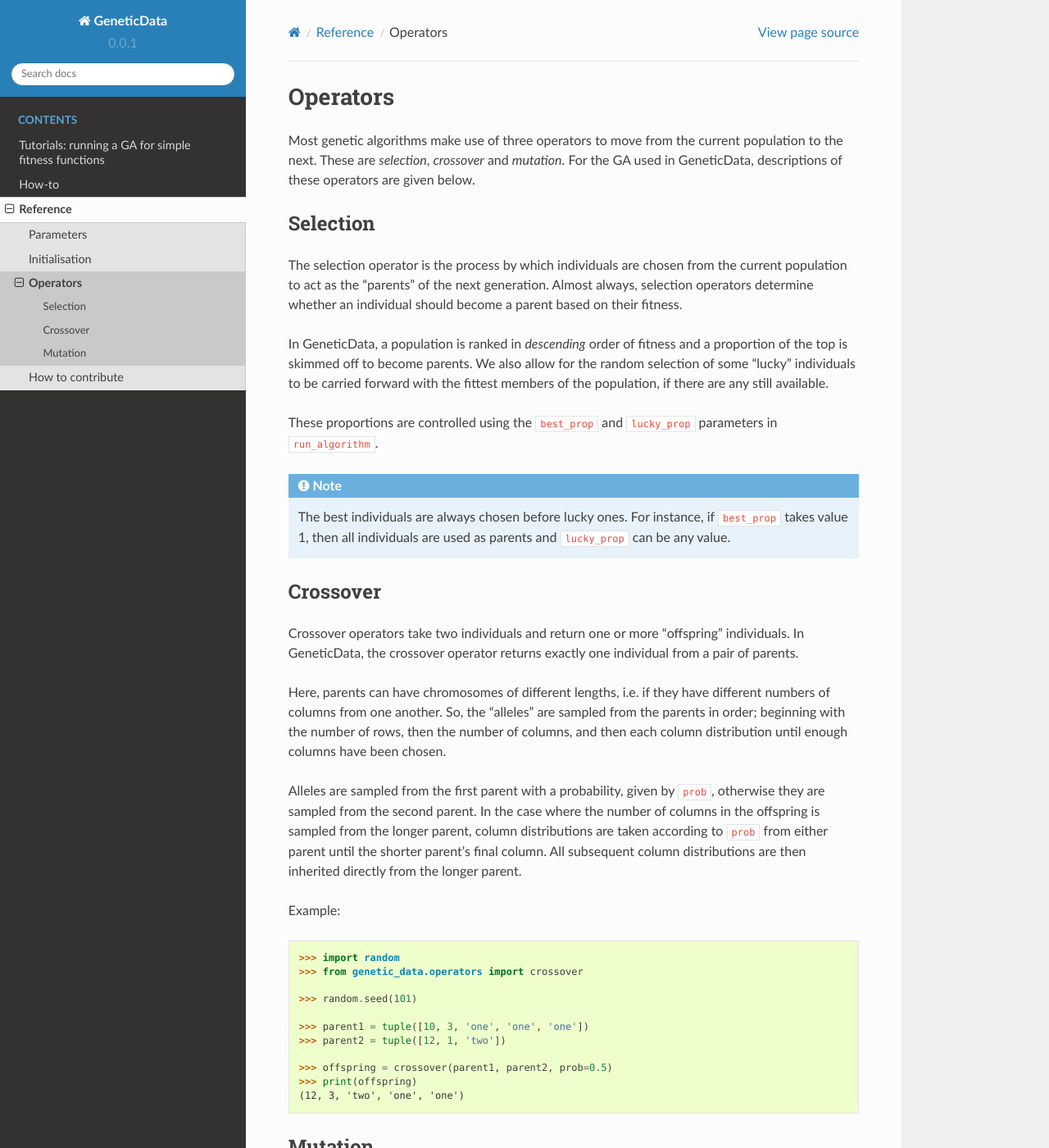
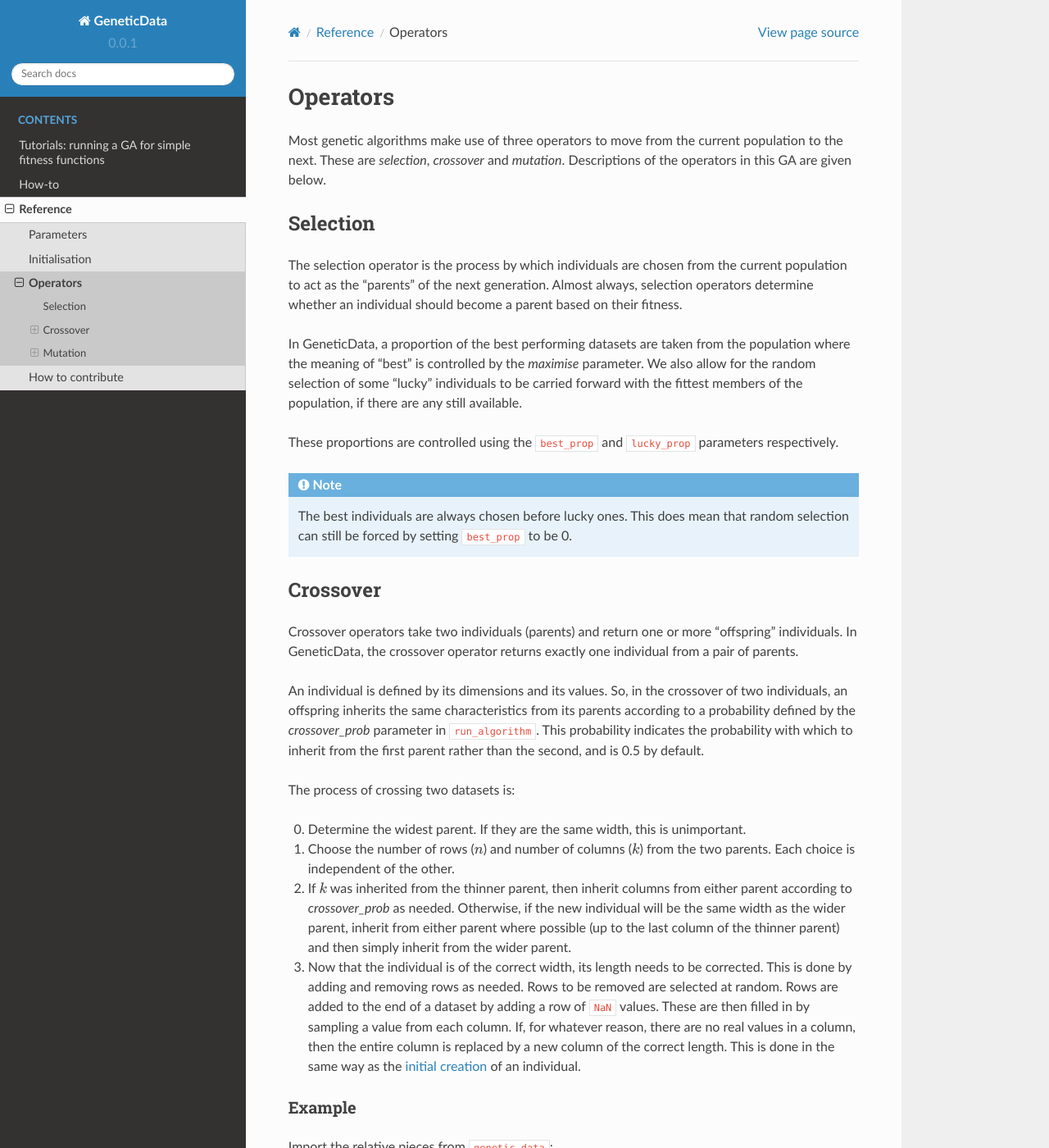
Before and after one commit to daffidwilde/edo, a Sphinx documentation site: the page built from docs/reference/operators.rst, in a window 1280 px wide and 1400 px high. Shown: the whole window at 82% size. Built offline with Sphinx 7.4.7 and the Read the Docs theme 2.0.0, drawn with Linux system fonts in a browser that asks for light colours; some of the changed text lies outside the part shown.

Commit message:
Update docs new inds (#20)
* Add subsections for how-to

* Update home page intro

* Add/update example scripts for operators.

* Fix bug in mutation operator.

Mutating wasn't actually doing anything! How embarrassing... Now it
does so no worries.

* Add image and csv files for examples.

* Update operator explanations and examples.

Operator explanations now reflect the fact that individuals are a single
dataset following the updated functions.

The first tutorial also now points to the correct image file.

```diff
--- a/docs/reference/initialisation.rst
+++ b/docs/reference/initialisation.rst
@@ -1,5 +1,8 @@
 Initialisation
 ==============
+
+
+.. _create-ind:
 
 Creating an individual
 ----------------------
--- /dev/null
+++ b/docs/reference/mutant.csv
@@ -0,0 +1,4 @@
+,col_0
+0,-17.6784
+1,0.7787
+2,-5.5145
--- /dev/null
+++ b/docs/reference/offspring.csv
@@ -0,0 +1,3 @@
+,col_0,col_1
+0,-4.9462,-10.2131
+1,-9.3712,-11.2349
--- a/docs/reference/operators.rst
+++ b/docs/reference/operators.rst
@@ -4,8 +4,8 @@
 =========
 
 Most genetic algorithms make use of three operators to move from the current
-population to the next. These are *selection*, *crossover* and *mutation*. For
-the GA used in GeneticData, descriptions of these operators are given below.
+population to the next. These are *selection*, *crossover* and *mutation*.
+Descriptions of the operators in this GA are given below.
 
 Selection
 ---------
@@ -15,77 +15,158 @@
 always, selection operators determine whether an individual should become a
 parent based on their fitness.
 
-In GeneticData, a population is ranked in *descending* order of fitness and a
-proportion of the top is skimmed off to become parents. We also allow for the
-random selection of some "lucky" individuals to be carried forward with the
-fittest members of the population, if there are any still available.
+In GeneticData, a proportion of the best performing datasets are taken from the
+population where the meaning of "best" is controlled by the `maximise`
+parameter. We also allow for the random selection of some "lucky" individuals to
+be carried forward with the fittest members of the population, if there are any
+still available.
 
 These proportions are controlled using the :code:`best_prop` and
-:code:`lucky_prop` parameters in :code:`run_algorithm`.
+:code:`lucky_prop` parameters respectively.
 
 .. note::
-    The best individuals are always chosen before lucky ones. For instance, if
-    :code:`best_prop` takes value 1, then all individuals are used as parents
-    and :code:`lucky_prop` can be any value.
+    The best individuals are always chosen before lucky ones. This does mean
+    that random selection can still be forced by setting :code:`best_prop` to be
+    0.
+
+.. _cross:
 
 Crossover
 ---------
 
-Crossover operators take two individuals and return one or more "offspring"
-individuals. In GeneticData, the crossover operator returns exactly one
-individual from a pair of parents.
+Crossover operators take two individuals (parents) and return one or more
+"offspring" individuals. In GeneticData, the crossover operator returns exactly
+one individual from a pair of parents.
 
-Here, parents can have chromosomes of different lengths, i.e. if they have
-different numbers of columns from one another. So, the "alleles" are sampled
-from the parents in order; beginning with the number of rows, then the number of
-columns, and then each column distribution until enough columns have been
-chosen.
+An individual is defined by its dimensions and its values. So, in the crossover
+of two individuals, an offspring inherits the same characteristics from its
+parents according to a probability defined by the `crossover_prob` parameter in
+:code:`run_algorithm`. This probability indicates the probability with which to
+inherit from the first parent rather than the second, and is 0.5 by default.
 
-Alleles are sampled from the first parent with a probability, given by
-:code:`prob`, otherwise they are sampled from the second parent. In the case
-where the number of columns in the offspring is sampled from the longer parent,
-column distributions are taken according to :code:`prob` from either parent
-until the shorter parent's final column. All subsequent column distributions are
-then inherited directly from the longer parent.
+The process of crossing two datasets is:
 
-Example::
+0. Determine the widest parent. If they are the same width, this is unimportant.
 
-    >>> import random
+1. Choose the number of rows (:math:`n`) and number of columns (:math:`k`) from
+   the two parents. Each choice is independent of the other.
+
+2. If :math:`k` was inherited from the thinner parent, then inherit columns from
+   either parent according to `crossover_prob` as needed. Otherwise, if the new
+   individual will be the same width as the wider parent, inherit from either
+   parent where possible (up to the last column of the thinner parent) and then
+   simply inherit from the wider parent.
+
+3. Now that the individual is of the correct width, its length needs to be
+   corrected. This is done by adding and removing rows as needed. Rows to be
+   removed are selected at random. Rows are added to the end of a dataset by
+   adding a row of :code:`NaN` values. These are then filled in by sampling a
+   value from each column. If, for whatever reason, there are no real values in
+   a column, then the entire column is replaced by a new column of the correct
+   length. This is done in the same way as the
+   :ref:`initial creation <create-ind>` of an individual.
+
+Example
++++++++
+
+Import the relative pieces from :code:`genetic_data`::
+
+    >>> import numpy as np
+    >>> from genetic_data.components import create_individual
     >>> from genetic_data.operators import crossover
+    >>> from genetic_data.pdfs import Normal
 
-    >>> random.seed(101)
+Set a seed::
 
-    >>> parent1 = tuple([10, 3, 'one', 'one', 'one'])
-    >>> parent2 = tuple([12, 1, 'two'])
+    >>> np.random.seed(1)
 
-    >>> offspring = crossover(parent1, parent2, prob=0.5)
-    >>> print(offspring)
-    (12, 3, 'two', 'one', 'one')
+Define the constraints and initial parameters of the simulation::
 
+    >>> row_limits, col_limits = [1, 3], [1, 5]
+    >>> pdfs = [Normal]
+
+Generate two individuals::
+
+    >>> parents = [create_individual(row_limits, col_limits, pdfs) \
+    ...            for _ in range(2)]
+
+These individuals look like this (every dataset's entries in the following
+examples has been rounded to 4 d.p.):
+
+.. csv-table:: The first parent
+   :file: parent_1.csv
+   :align: center
+
+.. csv-table:: The second parent
+   :file: parent_2.csv
+   :align: center
+
+Finally, apply the crossover::
+
+    >>> offspring = crossover(*parents, prob=0.5)
+
+Then :code:`offspring` is the following dataset:
+
+.. csv-table:: The offspring
+   :file: offspring.csv
+   :align: center
+
+.. _mutate:
 
 Mutation
 --------
 
 To maintain a level of variety in a population and to force a GA to explore more
-of the search space, individuals are mutated during the "birth" process. There
-are several practices taken but the most common is this. Take each individual in
-the new population of offspring and run along their alleles, deciding whether or
-not to mutate that allele according to a probability.
+of the search space, individuals are mutated immediately after the crossover
+process. There are many ways of mutating an individual. The most common is to
+take each individual in the population of offspting and run along their alleles,
+deciding whether or not to mutate that allele according to a small probability.
 
 In GeneticData, this probability is controlled by the parameter
-:code:`allele_prob`. There is also the ability to control the probability with
-which *any* individual is mutated using the :code:`mutation_prob` parameter.
+:code:`mutation_prob` in :code:`run_algorithm`. However, the method of mutation
+is not quite as simple. An individual is mutated in the following way:
 
-By default, :code:`mutation_prob` takes value 1 so all individuals are up for
-mutation, and each allele is mutated in the following way:
+1. The number of rows and columns are mutated by adding or removing a line from
+   each axis with equal probability either way. The process of adding and
+   removing lines is the same as in the :ref:`crossover <cross>` process. Note
+   that the number of rows and columns will not mutate beyond the bounds passed
+   to the GA in the :code:`row_limits` and :code:`col_limits` parameters.
 
-* The number of rows and/or columns are mutated by resampling from the discrete
-  uniform distribution over :code:`row_limits` and :code:`col_limits`
-  respectively.
-* Each subsequent column distribution is mutated by either:
+2. Then, with the dimension of the dataset mutated, each value in the dataset is
+   mutated with the same mutation probability. A value is mutated by sampling a
+   single value from the normal distribution centred at the current value and
+   with standard deviation given by the parameter :code:`sigma`. This stops the
+   mutation process from changing an individual too drastically by using smaller
+   values of :code:`sigma`. Though, more dramatic mutation can be encouraged by
+   setting this parameter (and `mutation_prob`) to be higher.
 
-  - mutating to another type of distribution passed to the GA in the
-    :code:`pdfs` parameter (and sampling the required parameters for that
-    distribution); or
-  - mutating the parameter(s) for the current type of distribution, i.e.
-    changing the shape of that column.
+Example
++++++++
+
+Import the mutation operator::
+
+    >>> from genetic_data.operators import mutation
+
+Set the mutation parameters. These are deliberately large to guarantee a
+substantial mutation::
+
+    >>> mutation_prob = 1.
+    >>> sigma = 10.
+
+Mutate the offspring that was just created::
+
+    >>> mutant = mutation(
+    ...     offspring,
+    ...     prob=mutation_prob,
+    ...     row_limits=row_limits,
+    ...     col_limits=col_limits,
+    ...     pdfs=pdfs,
+    ...     weights=None,
+    ...     sigma=10.
+    ... )
+
+This gives the following mutated dataset:
+
+.. csv-table:: The mutant
+   :file: mutant.csv
+   :align: center
--- /dev/null
+++ b/docs/reference/parent_1.csv
@@ -0,0 +1,3 @@
+,col_0,col_1,col_2,col_3
+0,4.4056,-10.2131,-3.4869,7.3268
+1,4.406,-11.2349,3.4481,8.0478
--- /dev/null
+++ b/docs/reference/parent_2.csv
@@ -0,0 +1,3 @@
+,col_0,col_1
+0,-4.9462,5.9852
+1,-9.3712,-0.3256
--- /dev/null
+++ b/docs/src/operator_examples.py
@@ -0,0 +1,28 @@
+import numpy as np
+
+from genetic_data.components import create_individual
+from genetic_data.operators import crossover, mutation
+from genetic_data.pdfs import Normal
+
+np.random.seed(1)
+
+row_limits, col_limits = [1, 3], [1, 5]
+pdfs = [Normal]
+
+parents = [create_individual(row_limits, col_limits, pdfs) for _ in range(2)]
+offspring = crossover(*parents, prob=0.5, pdfs=pdfs, weights=None)
+mutant = mutation(
+    offspring,
+    prob=1.,
+    row_limits=row_limits,
+    col_limits=col_limits,
+    pdfs=pdfs,
+    weights=None,
+    sigma=10.,
+)
+
+for i, parent in enumerate(parents):
+    parent.round(4).to_csv(f"../reference/parent_{i+1}.csv")
+
+offspring.round(4).to_csv("../reference/offspring.csv")
+mutant.round(4).to_csv("../reference/mutant.csv")
--- a/docs/src/example1_plot.py
+++ b/docs/src/plot_tutorial_i.py
@@ -56,7 +56,7 @@
             label.set_fontsize(20)
 
     plt.tight_layout(pad=5)
-    plt.savefig("../_static/example1_plot.png")
+    plt.savefig("../_static/tutorial_i_plot.png")
 
 
 if __name__ == "__main__":
--- a/docs/tutorial/tutorial_i.rst
+++ b/docs/tutorial/tutorial_i.rst
@@ -126,7 +126,7 @@
 
 The above code should give a figure like this:
 
-.. image:: ../_static/example1_plot.png
+.. image:: ../_static/tutorial_i_plot.png
    :width: 100 %
    :align: center
    :alt: Fitness scores of every individual
```
Also changed, not shown: docs/how-to/index.rst (+15 -0 lines), docs/index.rst (+8 -18 lines), 3 other files.
